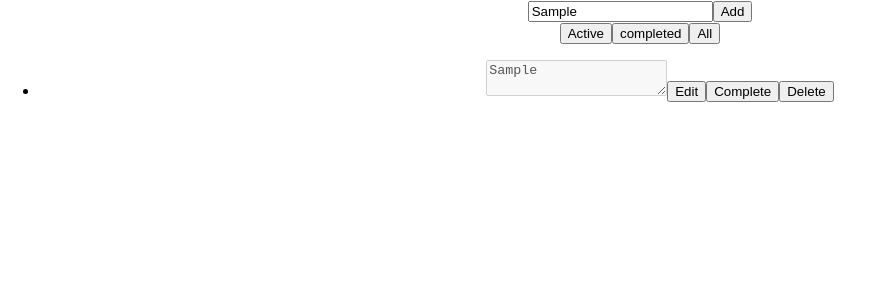
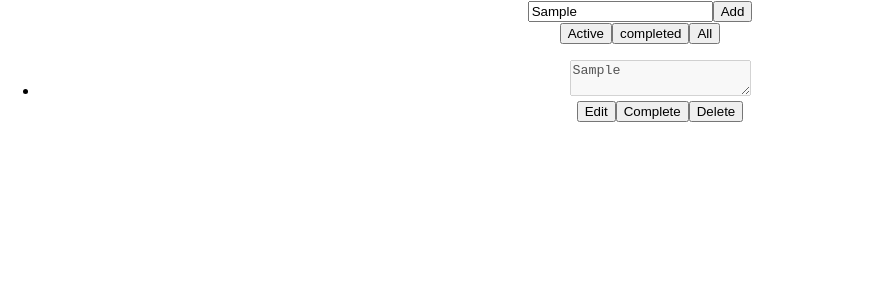
Before and after one commit to spiism/react-to-do-list-redux, a React (Create React App) app: page / in a window 1280 px wide. Both pictures are taken after typing "Sample" into the empty fields and a click on the button "Add". Shown: the top 300 px of the page, without its empty margins (0-874 px from the left). Built offline with nearby package versions, Linux system fonts and the light colour scheme.

Commit message:
add done status for completed item

```diff
--- a/src/components/TodoItem.js
+++ b/src/components/TodoItem.js
@@ -18,7 +18,7 @@ const TodoItem = (props) => {
     }
   };
   return (
-    <li key={item.id}>
+    <li key={item.id} className="card">
       {/* {item.item}  */}
       <textarea
         ref={inputRef}
@@ -26,10 +26,12 @@ const TodoItem = (props) => {
         defaultValue={item.item}
         onKeyPress={(e) => update(item.id, inputRef.current.value, e)}
       />
-
-      <button onClick={() => changeFocus()}>Edit</button>
-      <button onClick={() => completeTodo(item.id)}>Complete</button>
-      <button onClick={() => removeTodo(item.id)}>Delete</button>
+      <div className="btns">
+        <button onClick={() => changeFocus()}>Edit</button>
+        <button onClick={() => completeTodo(item.id)}>Complete</button>
+        <button onClick={() => removeTodo(item.id)}>Delete</button>
+      </div>
+      {item.completed && <span className="complted">done</span>}
     </li>
   );
 };
```
